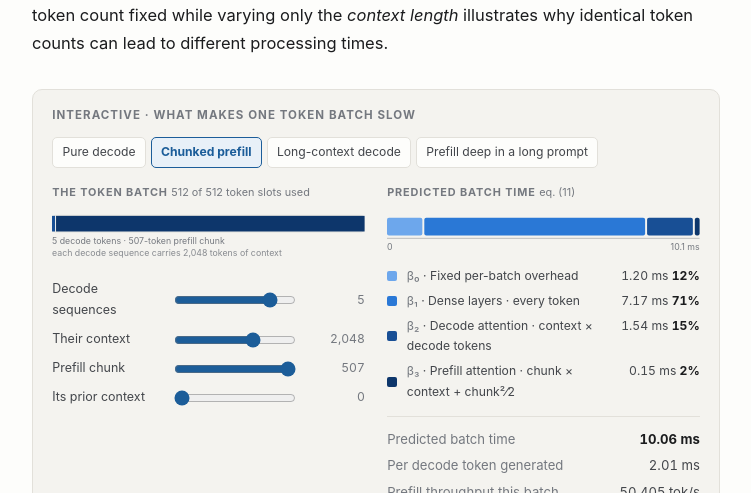
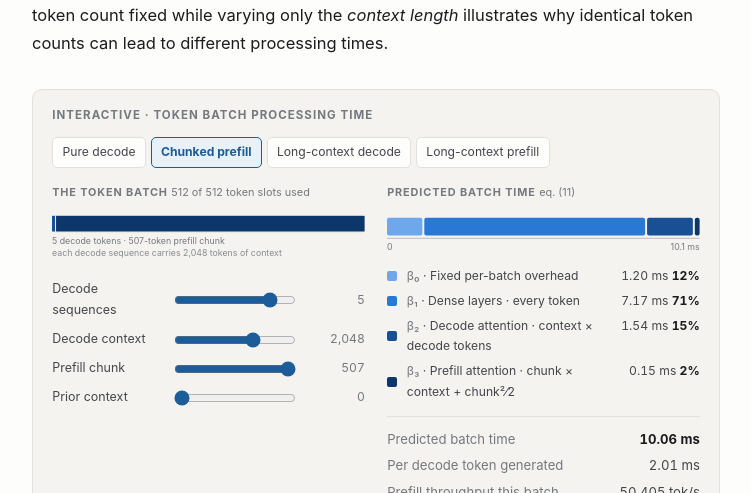
Before and after one commit to patel-shivam/patel-shivam.github.io, a Jekyll site: the page built from papers/latency-routing/index.md, in a window 1280 px wide and 900 px high, scrolled down 7712 px. Shown: the part 152-645 px from the top of the window, without its empty margins (264-1015 px from the left). Built offline with Jekyll 4.4.1, drawn with Linux system fonts in a browser that asks for light colours.

Commit message:
Fix bullet spacing on ProxRouter, clarify batch-time widget labels
The two Experimental setup bullets each had a blank line after their first
line, so kramdown split them into two paragraphs and the paragraph margin
showed up as a 17px gap after line one only. Removing the blank line makes
each bullet a single paragraph with even line spacing; the spacing between
the two bullets is unchanged.

On the latency-routing batch-time widget, four phrases were vague or relied
on pronouns whose referent was two lines away:

  what makes one token batch slow -> token batch processing time
  Their context                   -> Decode context
  Its prior context               -> Prior context
  Prefill deep in a long prompt   -> Long-context prefill

The two slider labels now match the terms the note below the widget already
italicises, and the preset is named in parallel with "Long-context decode",
which it is the counterpart to. Display strings only; no behaviour changes.

Co-Authored-By: Claude Opus 5 <noreply@anthropic.com>
Claude-Session: https://claude.ai/code/session_01HijZKpzWbLJm14x4HeuV31

```diff
--- a/papers/latency-routing/batchtime.part.html
+++ b/papers/latency-routing/batchtime.part.html
@@ -79,7 +79,7 @@
 </style>
 
 <div class="bt">
-  <h4>Interactive · what makes one token batch slow</h4>
+  <h4>Interactive · token batch processing time</h4>
 
   <div class="bt-presets" id="bt-pre" role="group" aria-label="Example token batches"></div>
 
@@ -93,13 +93,13 @@
         <label class="bt-sl"><span class="nm">Decode sequences</span>
           <input type="range" id="bt-nd" min="0" max="6" step="1" value="5">
           <span class="v" id="bt-ndv">5</span></label>
-        <label class="bt-sl"><span class="nm">Their context</span>
+        <label class="bt-sl"><span class="nm">Decode context</span>
           <input type="range" id="bt-dc" min="0" max="61" step="1" value="41">
           <span class="v" id="bt-dcv">2048</span></label>
         <label class="bt-sl"><span class="nm">Prefill chunk</span>
           <input type="range" id="bt-pc" min="0" max="512" step="16" value="512">
           <span class="v" id="bt-pcv">512</span></label>
-        <label class="bt-sl"><span class="nm">Its prior context</span>
+        <label class="bt-sl"><span class="nm">Prior context</span>
           <input type="range" id="bt-pk" min="0" max="61" step="1" value="0">
           <span class="v" id="bt-pkv">0</span></label>
       </div>
@@ -157,7 +157,7 @@
     { nm: 'Pure decode',        nd: 6, dc: 2048, pc: 0,   pk: 0 },
     { nm: 'Chunked prefill',    nd: 5, dc: 2048, pc: 512, pk: 0 },
     { nm: 'Long-context decode',nd: 6, dc: 8192, pc: 0,   pk: 0 },
-    { nm: 'Prefill deep in a long prompt', nd: 4, dc: 1024, pc: 512, pk: 8192 }
+    { nm: 'Long-context prefill',          nd: 4, dc: 1024, pc: 512, pk: 8192 }
   ];
 
   /* log slider: 0..60 -> 128..8192 (index 0 means 0) */
```
Also changed, not shown: papers/proxrouter/index.md (+0 -2 lines).
